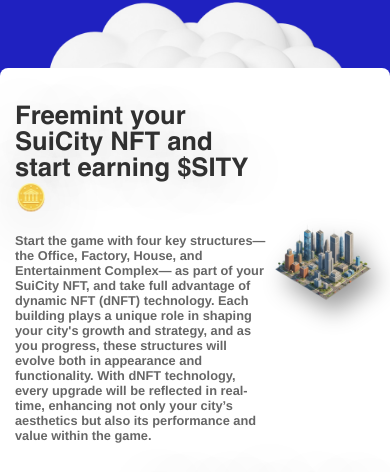
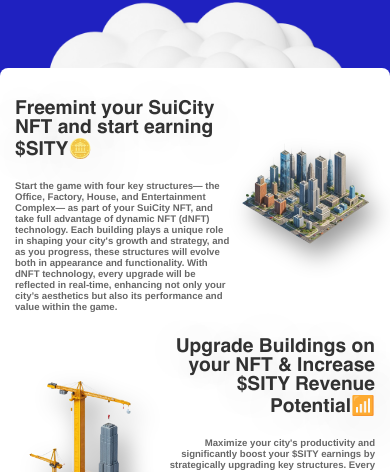
Before and after one commit to y4z1c1/SuiCity-Test2, a React (Vite) app: page / in a window 390 px wide. Shown: the part 372-844 px from the top of the page. Built offline with nearby package versions, Linux system fonts and the light colour scheme.

Commit message:
resp update

```diff
--- a/src/assets/styles/Section.css
+++ b/src/assets/styles/Section.css
@@ -139,17 +139,24 @@
 @media (max-width: 480px) {
   .image-right,
   .image-left {
-    width: 30%;
+    width: 40%;
   }
   .text-left,
   .text-right {
-    width: 70%;
+    width: 60%;
   }
 
   .sec-container {
     width: 100%;
     padding: 15px;
     box-shadow: 3px 6px 0px rgba(0, 0, 0, 0.4);
+  }
+
+  .sec-container h2 {
+    font-size: 120%;
+  }
+  .sec-container p {
+    font-size: 60%;
   }
 
   #cloud {
```
